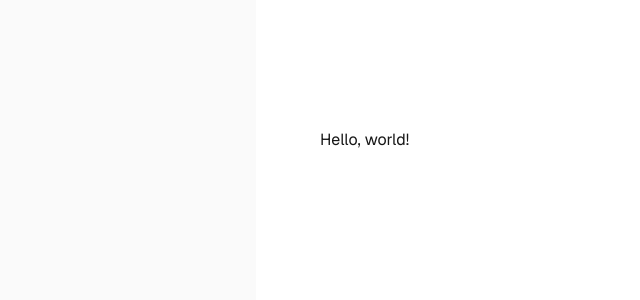
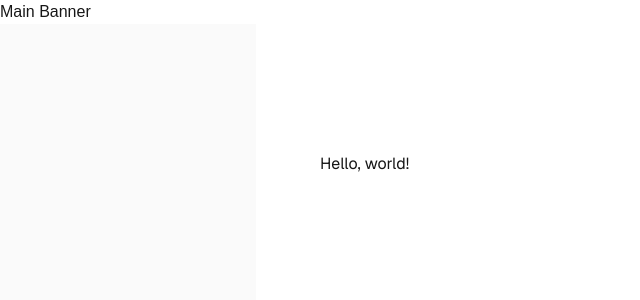
Before and after one commit to aljosanpedro/pbd-proj1-personal_website, a Next.js app: page / in a window 1280 px wide. Shown: the top 300 px of the page, without its empty margins (0-640 px from the left). Built offline with nearby package versions, Linux system fonts and the light colour scheme.

Commit message:
Add MainBanner component to RootLayout and add explanatory comments

```diff
--- a/src/app/layout.tsx
+++ b/src/app/layout.tsx
@@ -1,6 +1,9 @@
 import type { Metadata } from "next";
 import { Geist, Geist_Mono } from "next/font/google";
 import "./globals.css";
+
+// @: root -> src -> ...
+import MainBanner from "@/app/components/mainbanner";
 
 const geistSans = Geist({
   variable: "--font-geist-sans",
@@ -17,13 +20,18 @@
   description: "Generated by create next app",
 };
 
+// ~ Main HTML
 export default function RootLayout({ children }: LayoutProps<"/">) {
   return (
     <html
       lang="en"
       className={`${geistSans.variable} ${geistMono.variable} h-full antialiased`}
     >
-      <body className="min-h-full flex flex-col">{children}</body>
+      {/* page.tsx -> {children} */}
+      <body className="min-h-full flex flex-col">
+        <MainBanner />
+        {children}
+      </body>
     </html>
   );
 }
```
